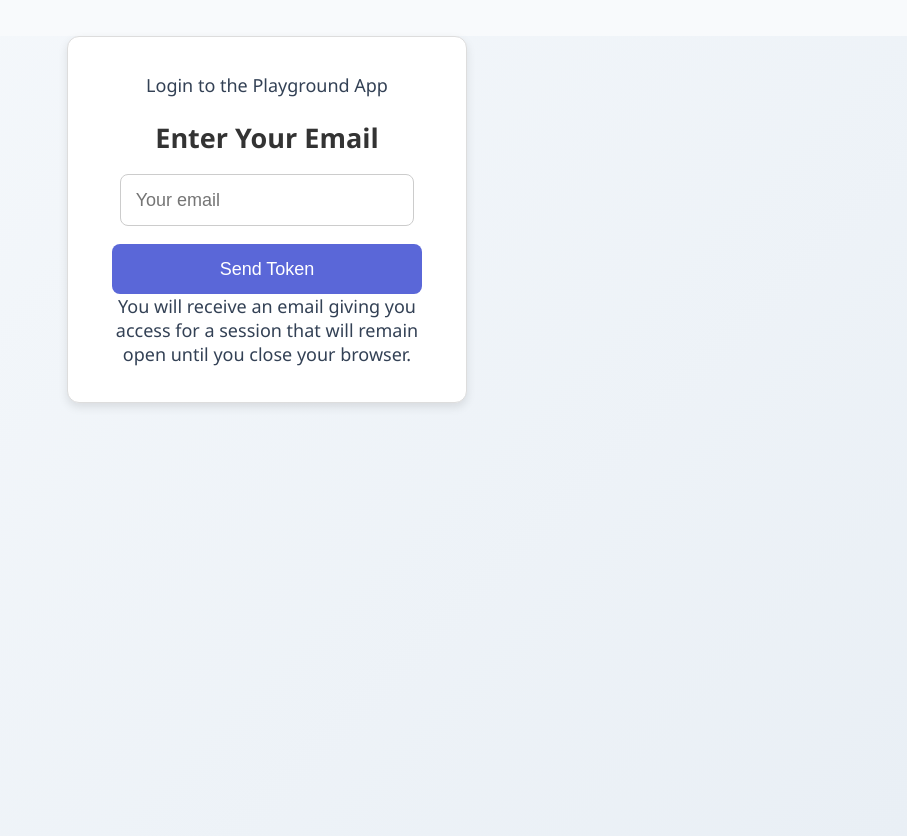
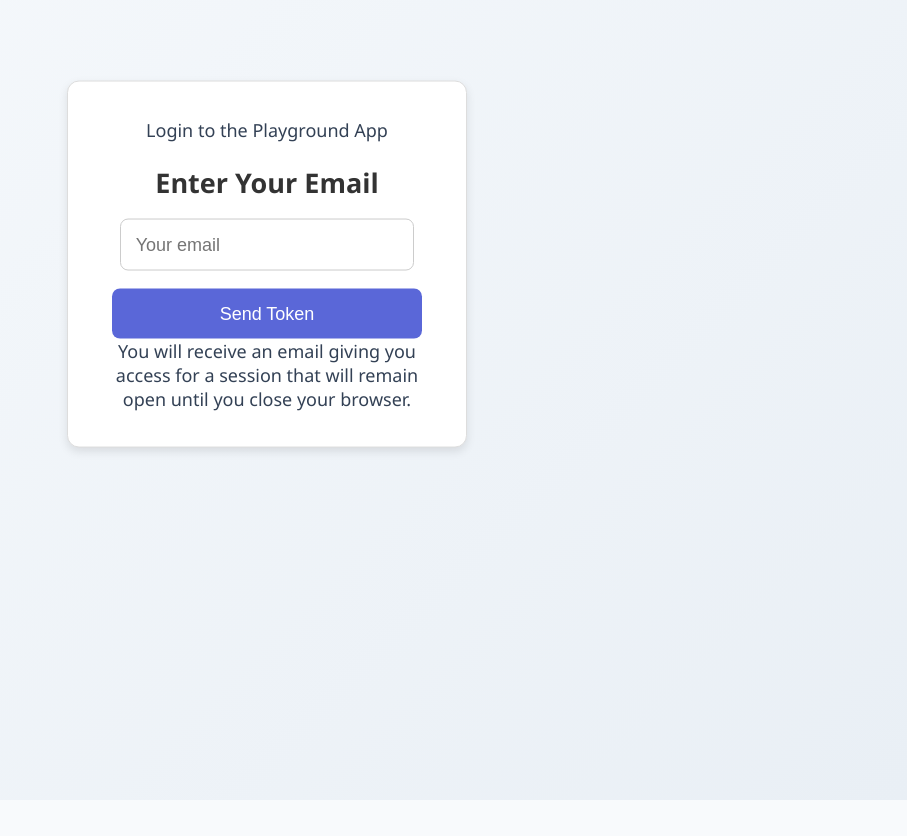
Before and after one commit to agile-athletes/ai-playground, a React (Create React App) app in the folder src/n8nprototype/frontend/: page / in a window 1280 px wide. Shown: the whole page, without its empty margins (373-1280 px from the left). After the commit the page ends 800 px from the top, so only its background shows below. Built offline with nearby package versions, Linux system fonts and the light colour scheme.

Commit message:
Fix: small layout fix

```diff
--- a/src/n8nprototype/frontend/src/components/Forms.css
+++ b/src/n8nprototype/frontend/src/components/Forms.css
@@ -1,7 +1,7 @@
 /* Container styling for both forms */
 .form-container {
     max-width: 400px;
-    margin: 2rem auto;
+    margin: 0 auto;
     padding: 2rem;
     background: #ffffff;
     border: 1px solid #ddd;
@@ -9,6 +9,9 @@
     box-shadow: 0 4px 10px rgba(0, 0, 0, 0.1);
     text-align: center;
     font-family: 'Segoe UI', Tahoma, Geneva, Verdana, sans-serif;
+    position: relative;
+    top: 33vh; /* Position the form 1/3 down the page */
+    transform: translateY(-50%); /* Adjust for the form's height */
 }
 
 /* Header styling */
@@ -58,4 +61,6 @@ body {
     background: linear-gradient(135deg, #f6f9fc, #e9eff5);
     margin: 0;
     padding: 0;
+    overflow: hidden; /* Prevent scrollbar from appearing */
+    height: 100vh; /* Ensure full height */
 }
```
